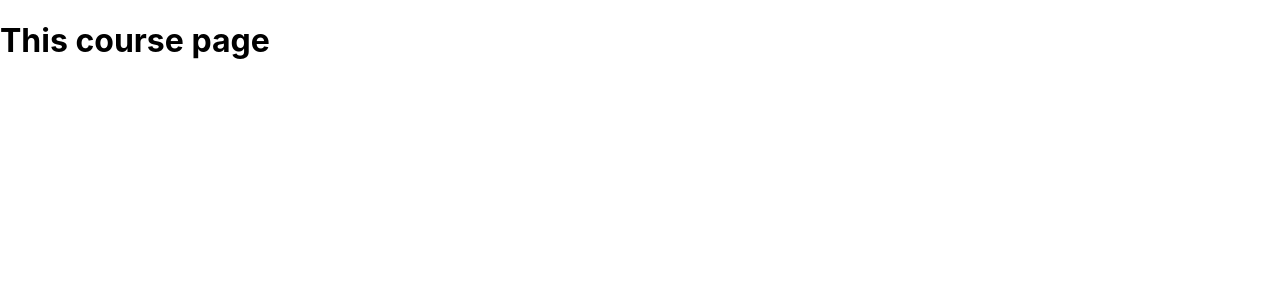
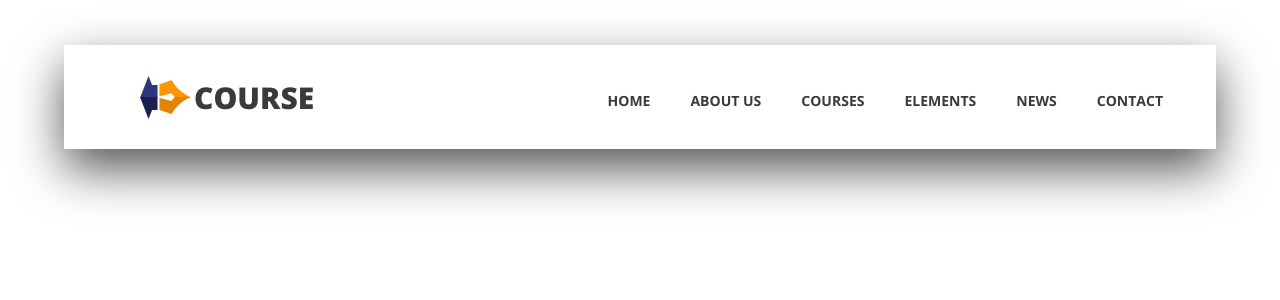
Before and after one commit to HoaHyNgoc/courses-review-site, a React (Create React App) app in the folder academics-review-app/: page / in a window 1280 px wide. Shown: the top 300 px of the page. Built offline with nearby package versions, Linux system fonts and the light colour scheme.

Commit message:
create global component navigation

```diff
--- a/academics-review-app/public/index.html
+++ b/academics-review-app/public/index.html
@@ -9,12 +9,30 @@
     <meta name="description" content="Web site created using create-react-app" />
     <link rel="apple-touch-icon" href="logo192.png" />
     <link rel="manifest" href="%PUBLIC_URL%/manifest.json" />
+
+    <!-- internal plugins bootstrap -->
+    <link rel="stylesheet" type="text/css" href="styles/bootstrap4/bootstrap.min.css">
+    <link href="plugins/fontawesome-free-5.0.1/css/fontawesome-all.css" rel="stylesheet" type="text/css">
+    <link rel="stylesheet" type="text/css" href="styles/courses_styles.css">
+    <link rel="stylesheet" type="text/css" href="styles/courses_responsive.css">
     <title>React App</title>
 </head>
 
 <body>
     <noscript>You need to enable JavaScript to run this app.</noscript>
     <div id="root"></div>
+    <!-- internal plugins bootstrap -->
+    <script src="js/jquery-3.2.1.min.js"></script>
+    <script src="styles/bootstrap4/popper.js"></script>
+    <script src="styles/bootstrap4/bootstrap.min.js"></script>
+    <script src="plugins/greensock/TweenMax.min.js"></script>
+    <script src="plugins/greensock/TimelineMax.min.js"></script>
+    <script src="plugins/scrollmagic/ScrollMagic.min.js"></script>
+    <script src="plugins/greensock/animation.gsap.min.js"></script>
+    <script src="plugins/greensock/ScrollToPlugin.min.js"></script>
+    <script src="plugins/scrollTo/jquery.scrollTo.min.js"></script>
+    <script src="plugins/easing/easing.js"></script>
+    <script src="js/courses_custom.js"></script>
 </body>
 
 </html>
--- a/academics-review-app/src/App.js
+++ b/academics-review-app/src/App.js
@@ -1,10 +1,10 @@
 import React from "react";
-import ComponentsPageCourses from "./components/page_courses/ComponentsPageCourses";
+import GlobalNavigation from "./components/global_page_navigation/GlobalNavigation";
 
 function App() {
   return (
-    <div>
-        <ComponentsPageCourses />
+    <div className="super_container">
+        <GlobalNavigation />
     </div>
   );
 }
--- /dev/null
+++ b/academics-review-app/src/components/global_page_navigation/GlobalNavigation.js
@@ -0,0 +1,56 @@
+import React, { Component } from "react";
+
+class GlobalNavigation extends Component {
+  render() {
+    return (
+      <div>
+        <header className="header d-flex flex-row">
+          <div className="header_content d-flex flex-row align-items-center">
+            {/* Logo */}
+            <div className="logo_container">
+              <div className="logo">
+                <img src="images/logo.png" alt="" />
+                <span>course</span>
+              </div>
+            </div>
+            {/* Main Navigation */}
+            <nav className="main_nav_container">
+              <div className="main_nav">
+                <ul className="main_nav_list">
+                  <li className="main_nav_item">
+                    <a href="index.html">home</a>
+                  </li>
+                  <li className="main_nav_item">
+                    <a href="#">about us</a>
+                  </li>
+                  <li className="main_nav_item">
+                    <a href="#">courses</a>
+                  </li>
+                  <li className="main_nav_item">
+                    <a href="elements.html">elements</a>
+                  </li>
+                  <li className="main_nav_item">
+                    <a href="news.html">news</a>
+                  </li>
+                  <li className="main_nav_item">
+                    <a href="contact.html">contact</a>
+                  </li>
+                </ul>
+              </div>
+            </nav>
+          </div>
+          <div className="header_side d-flex flex-row justify-content-center align-items-center">
+            <img src="images/phone-call.svg" alt="" />
+            <span>+43 4566 7788 2457</span>
+          </div>
+          {/* Hamburger */}
+          <div className="hamburger_container">
+            <i className="fas fa-bars trans_200" />
+          </div>
+        </header>
+      </div>
+    );
+  }
+}
+
+export default GlobalNavigation;
--- a/academics-review-app/src/components/page_courses/ComponentsPageCourses.js
+++ b/academics-review-app/src/components/page_courses/ComponentsPageCourses.js
@@ -1,10 +1,10 @@
-import React, { Component } from 'react';
+import React, { Component } from "react";
 
 class ComponentsPageCourses extends Component {
   render() {
     return (
       <div>
-                <h1>This course page</h1>
+
       </div>
     );
   }
```
Lines whose indentation alone changed are shown as unchanged.
